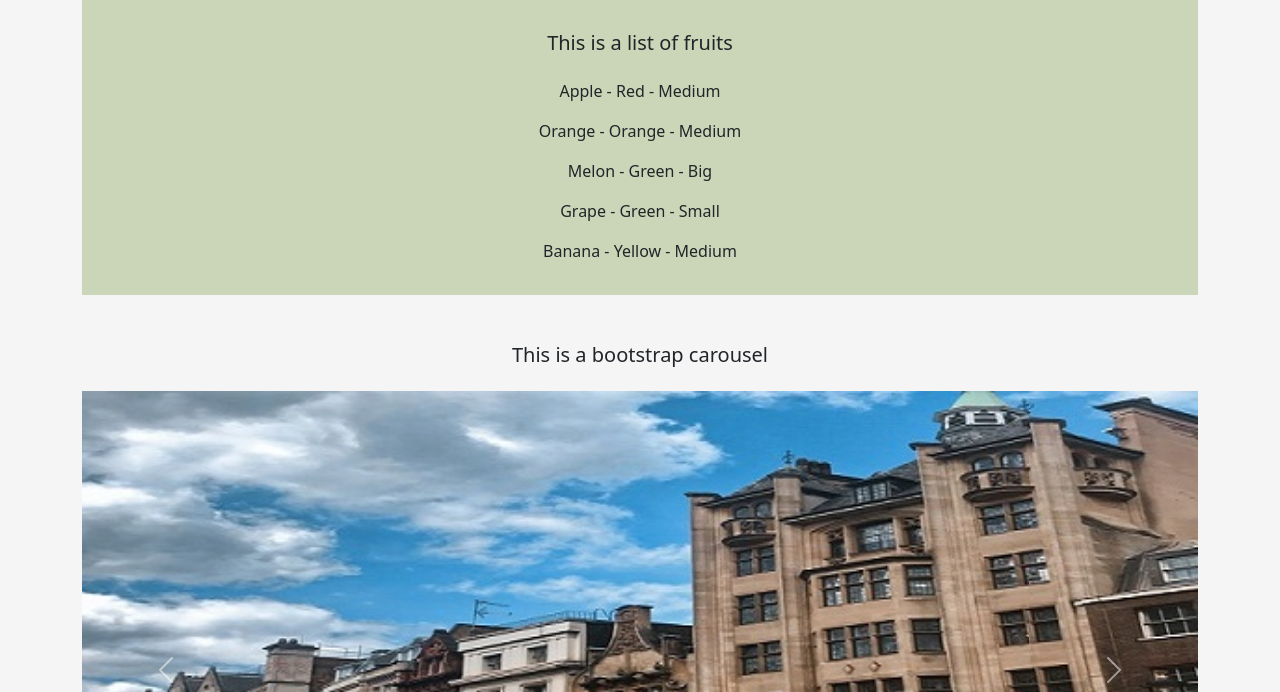
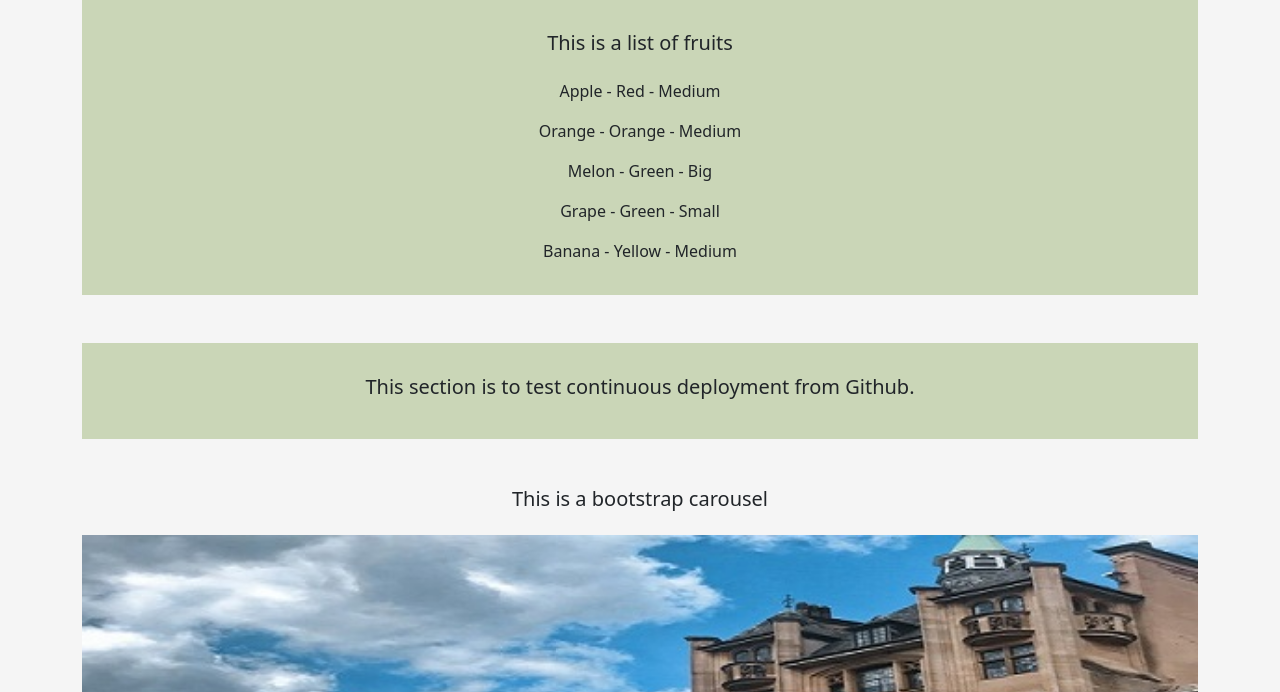
Before and after one commit to vmistry94/django-cloudrun-sandbox, a Django app: page / in a window 1280 px wide. Shown: the part 279-971 px from the top of the page. Run offline with Django 3.2, Linux system fonts and the light colour scheme; data comes from the database, SQL or seed files in the repository; parts of the project's set-up code (start-up, migrations or seed data) failed here and were passed over.

Commit message:
continous deployment test #1

```diff
--- a/myapp/static/css/style.css
+++ b/myapp/static/css/style.css
@@ -11,3 +11,8 @@ body {
     background-color: rgb(202, 214, 183);
     padding: 2rem 0 1rem 0;
 }
+
+.misc {
+    background-color: rgb(214, 183, 183);
+    padding: 2rem 0 1rem 0;
+}
--- a/myapp/templates/myapp/index.html
+++ b/myapp/templates/myapp/index.html
@@ -63,6 +63,10 @@
           {% endfor %}
         </div>
 
+        <div class="fruits my-5">
+          <h5 class="mb-4">This section is to test continuous deployment from Github.</h5>
+        </div>
+
         <div>
           <h5 class="mb-4">This is a bootstrap carousel</h5>
           <div id="carouselExampleControls" class="carousel slide" data-bs-ride="carousel">
```
